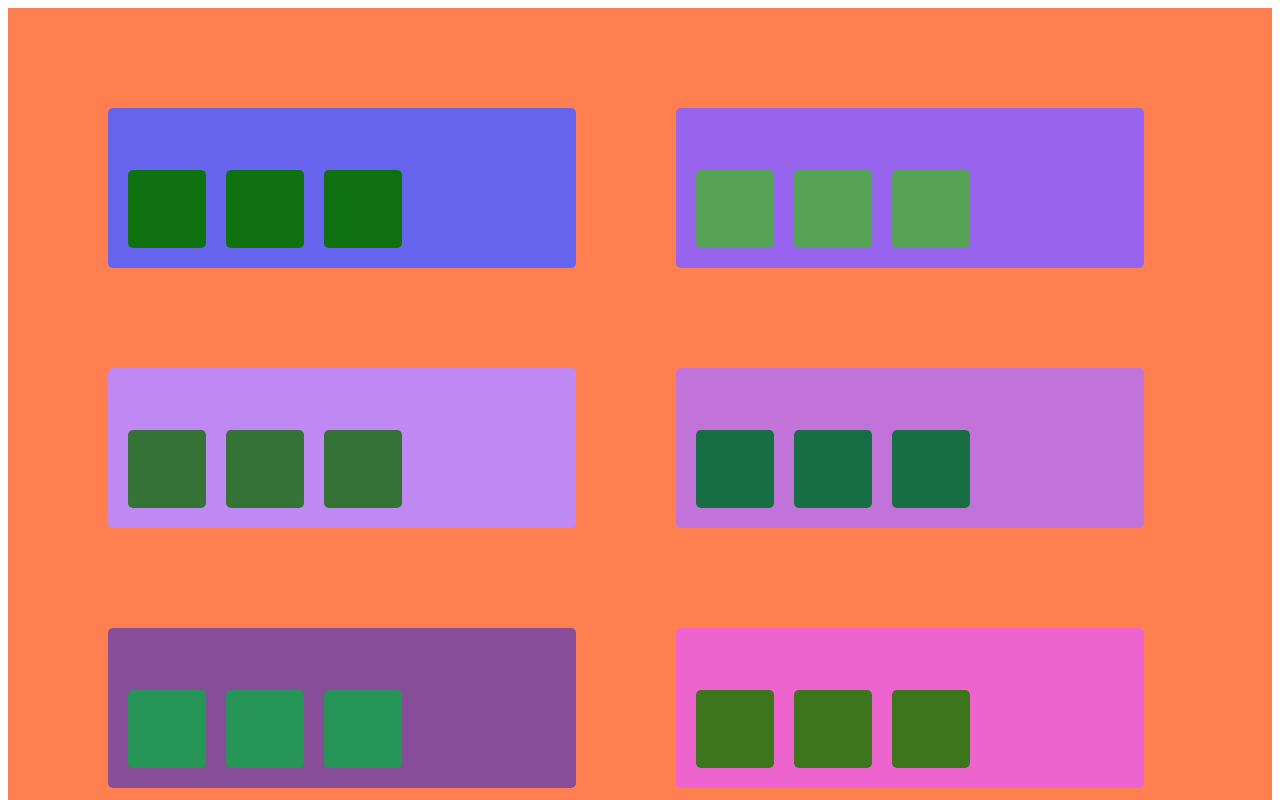
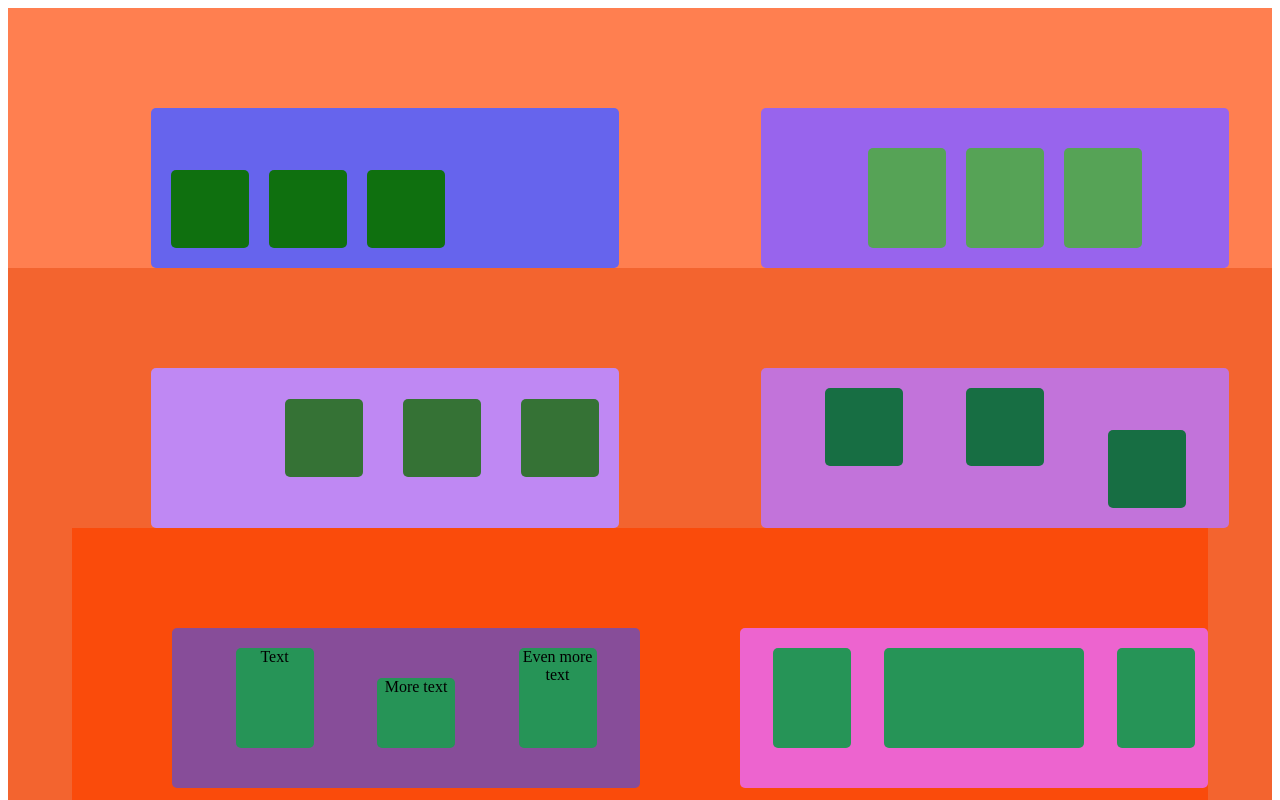
Before and after one commit to OlleLeonard/Uppgift-4, a plain HTML site: page index.html in a window 1280 px wide. Shown: the top 800 px of the page. Drawn offline with Linux system fonts and the light colour scheme.

Commit message:
almost finished

```diff
--- a/Styles/styles.css
+++ b/Styles/styles.css
@@ -3,6 +3,7 @@
  min-height: 100vh;
  display: flex;
  flex-wrap: wrap;
+ justify-content: space-evenly;
  background-color: coral;
 }
 
@@ -35,7 +36,7 @@
     margin-top: 100px;
     margin-left: 100px;
     display:inline-flex;
-    justify-content: flex-start;
+    justify-content: center;
     align-items: flex-end;
     background-color: rgb(152, 100, 237);
     border-radius: 5px;
@@ -43,7 +44,7 @@
 
  .box-two__box {
     width: 78px;
-    height: 78px;
+    height: 100px;
     background-color: rgb(86, 163, 86);
     border-radius: 5px;
     margin-left: 20px;
@@ -54,7 +55,8 @@
     min-height: 100vh;
     display: flex;
     flex-wrap: wrap;
-    background-color: coral;
+    justify-content: space-evenly;
+    background-color: rgb(243, 100, 47);
    }
 
 
@@ -64,8 +66,8 @@
     margin-top: 100px;
     margin-left: 100px;
     display:inline-flex;
-    justify-content: flex-start;
-    align-items: flex-end;
+    justify-content: flex-end;
+    align-items: center;
     background-color: rgb(191, 136, 243);
     border-radius: 5px;
    }
@@ -76,15 +78,11 @@
     background-color: rgb(53, 114, 53);
     border-radius: 5px;
     margin-left: 20px;
+    margin-right: 20px;
     margin-bottom: 20px;
    }
 
-.layout-three {
-    min-height: 100vh;
-    display: flex;
-    flex-wrap: wrap;
-    background-color: coral;
-   }
+
 
    .box-four{
     width: 468px;
@@ -92,8 +90,8 @@
     margin-top: 100px;
     margin-left: 100px;
     display:inline-flex;
-    justify-content: flex-start;
-    align-items: flex-end;
+    justify-content: space-evenly;
+    align-items: flex-start;
     background-color: rgb(194, 115, 218);
     border-radius: 5px;
    }
@@ -104,9 +102,16 @@
     background-color: rgb(23, 110, 67);
     border-radius: 5px;
     margin-left: 20px;
+    margin-top: 20px;
     margin-bottom: 20px;
    }
 
+.layout-three {
+    min-height: 100vh;
+    display: flex;
+    justify-content: space-evenly;
+    background-color: rgb(250, 75, 11);
+   }
 
    .box-five{
     width: 468px;
@@ -114,21 +119,44 @@
     margin-top: 100px;
     margin-left: 100px;
     display:inline-flex;
-    justify-content: flex-start;
-    align-items: flex-end;
+    justify-content: space-evenly;
     background-color: rgb(135, 77, 153);
     border-radius: 5px;
    }
 
-   .box-five__box {
+   .box-five__box1 {
     width: 78px;
-    height: 78px;
+    height: 100px;
     background-color: rgb(38, 148, 87);
     border-radius: 5px;
     margin-left: 20px;
-    margin-bottom: 20px;
+    margin-top: 20px;
+    margin-bottom: 10px;
+    text-align: center;
    }
 
+   .box-five__box2 {
+    width: 78px;
+    height: 70px;
+    background-color: rgb(38, 148, 87);
+    border-radius: 5px;
+    margin-left: 20px;
+    margin-top: 20px;
+    margin-bottom: 10px;
+    align-self: center ;
+    text-align: center;
+   }
+
+   .box-five__box3 {
+    width: 78px;
+    height: 100px;
+    background-color: rgb(38, 148, 87);
+    border-radius: 5px;
+    margin-left: 20px;
+    margin-top: 20px;
+    margin-bottom: 10px;
+    text-align: center;
+   }
 
    .box-six{
     width: 468px;
@@ -136,17 +164,41 @@
     margin-top: 100px;
     margin-left: 100px;
     display:inline-flex;
-    justify-content: flex-start;
-    align-items: flex-end;
+    justify-content: space-evenly;
     background-color: rgb(237, 100, 207);
     border-radius: 5px;
    }
 
-   .box-six__box {
+   .box-six__box1 {
     width: 78px;
-    height: 78px;
-    background-color: rgb(61, 117, 28);
+    height: 100px;
+    background-color: rgb(38, 148, 87);
     border-radius: 5px;
     margin-left: 20px;
-    margin-bottom: 20px;
+    margin-top: 20px;
+    margin-bottom: 10px;
+
    }
+
+   .box-six__box2 {
+    width: 200px;
+    height: 100px;
+    background-color: rgb(38, 148, 87);
+    border-radius: 5px;
+    margin-left: 20px;
+    margin-top: 20px;
+    margin-bottom: 10px;
+
+
+   }
+
+   .box-six__box3 {
+    width: 78px;
+    height: 100px;
+    background-color: rgb(38, 148, 87);
+    border-radius: 5px;
+    margin-left: 20px;
+    margin-top: 20px;
+    margin-bottom: 10px;
+
+   }
--- a/index.html
+++ b/index.html
@@ -10,6 +10,7 @@
 </head>
 
 <section class="layout-one">
+
     <div class="box-one">
       <div class="box-one__box"></div>
       <div class="box-one__box"></div>
@@ -25,6 +26,7 @@
 
 
 <section class="layout-two">
+
             <div class="box-three">
               <div class="box-three__box"></div>
               <div class="box-three__box"></div>
@@ -35,22 +37,23 @@
         <div class="box-four">
         <div class="box-four__box"></div>
         <div class="box-four__box"></div>
-        <div class="box-four__box"></div>
+        <div class="box-four__box" style="align-self: flex-end;"></div>
       </div>
 
 <section class="layout-three">
+
         <div class="box-five">
-          <div class="box-five__box"></div>
-          <div class="box-five__box"></div>
-          <div class="box-five__box"></div>
+          <div class="box-five__box1">Text</div>
+          <div class="box-five__box2">More text</div>
+          <div class="box-five__box3">Even more text</div>
         </div>
 
 
 
-     <div class="box-six">
-              <div class="box-six__box"></div>
-              <div class="box-six__box"></div>
-              <div class="box-six__box"></div>
+        <div class="box-six">
+              <div class="box-six__box1"></div>
+              <div class="box-six__box2"></div>
+              <div class="box-six__box3"></div>
             </div>
 
 
```
